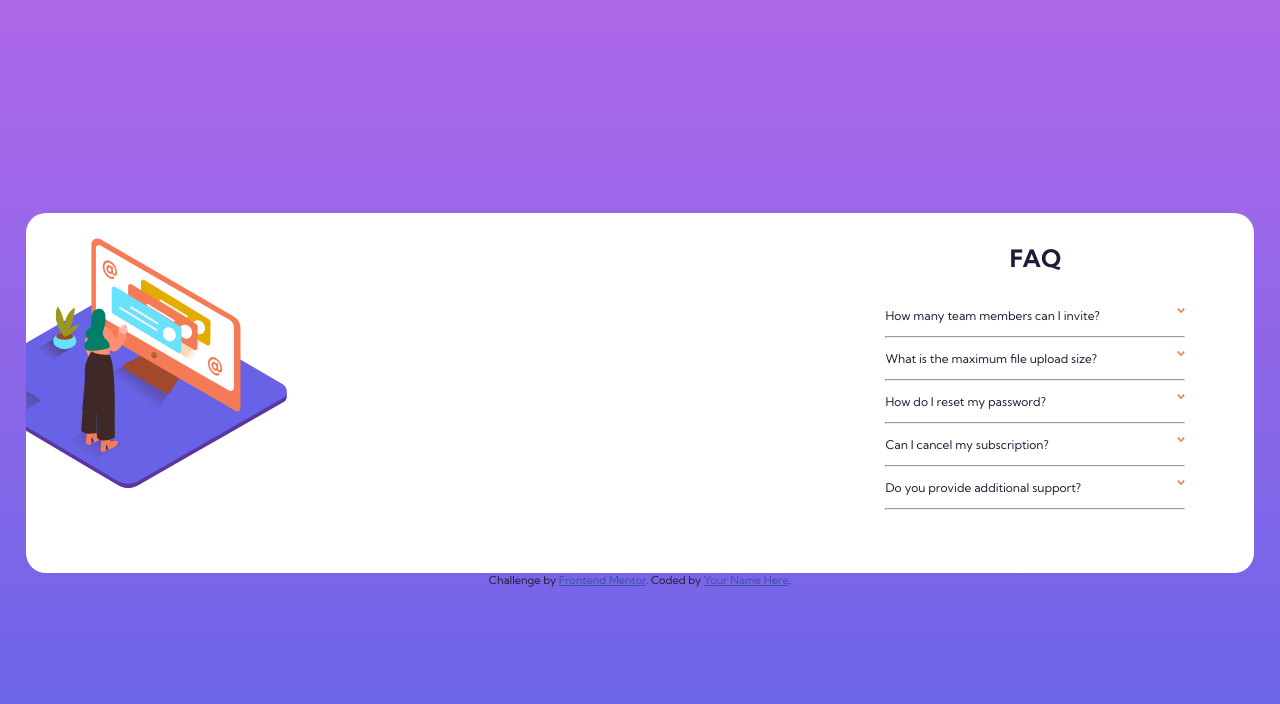
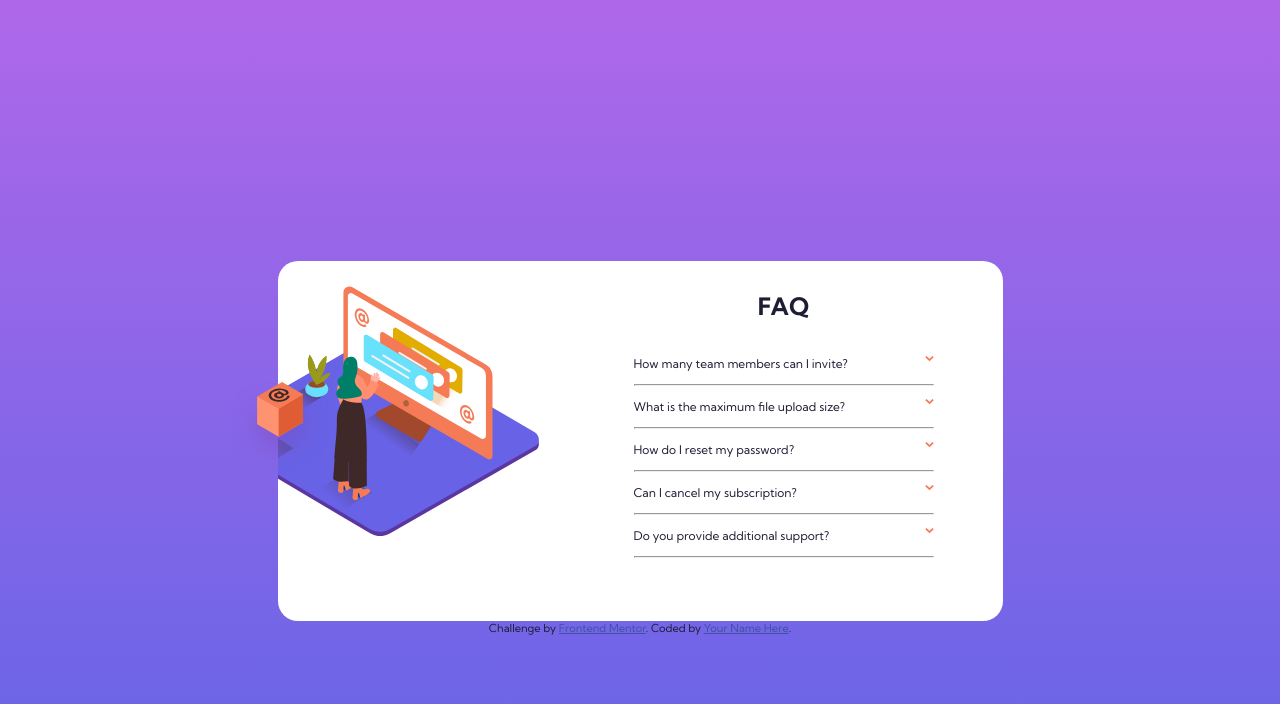
Before and after one commit to mikethecodegeek/fm-accordion, a plain HTML site: page index.html in a window 1280 px wide. Drawn offline with Linux system fonts and the light colour scheme.

Commit message:
desktop design almost done

```diff
--- a/index.html
+++ b/index.html
@@ -19,6 +19,7 @@
 </head>
 <body>
   <div class="container">
+    <img class="the-box" src="./images/illustration-box-desktop.svg" alt="">
     <div class="card">
       <img class="mobile-only" src="./images/illustration-woman-online-mobile.svg" alt="">
       <img class="desktop-only" src="./images/illustration-woman-online-desktop.svg" alt="">
--- a/style.css
+++ b/style.css
@@ -88,9 +88,14 @@ hr {
     display: block;
 }
 
+.the-box {
+    display: none;
+}
+
 @media only screen and (min-width: 750px) {
     .container {
         width: 96vw;
+        max-width: 725px;
     }
     .card {
         display: flex;
@@ -121,4 +126,13 @@ hr {
     .card {
         overflow-x: hidden;
     }
+
+    .the-box {
+        display: block;
+        top: 215px;
+        height: 95px;
+        position: relative;
+        z-index: 1;
+        left: -47px;
+    }
 }
```
